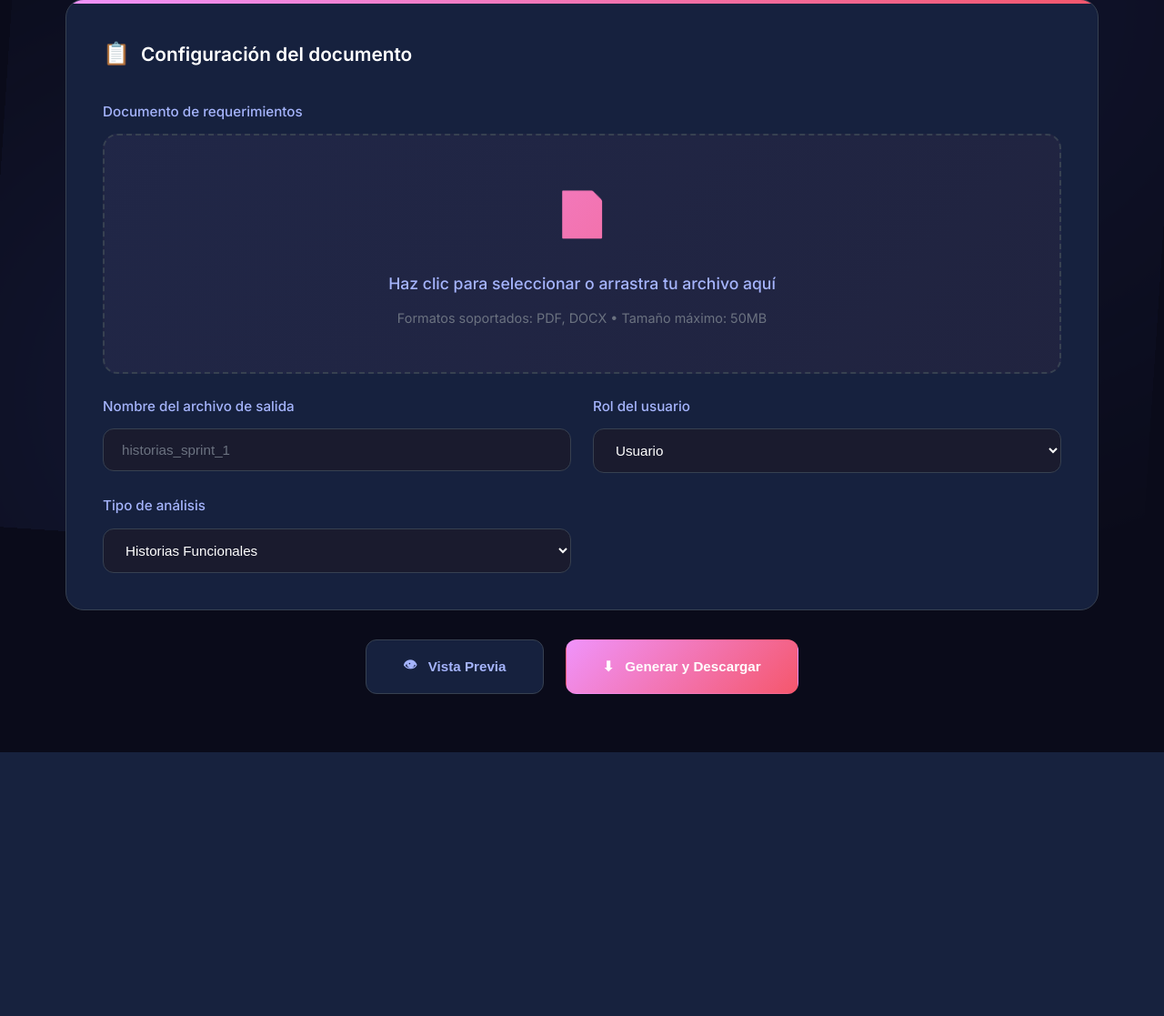
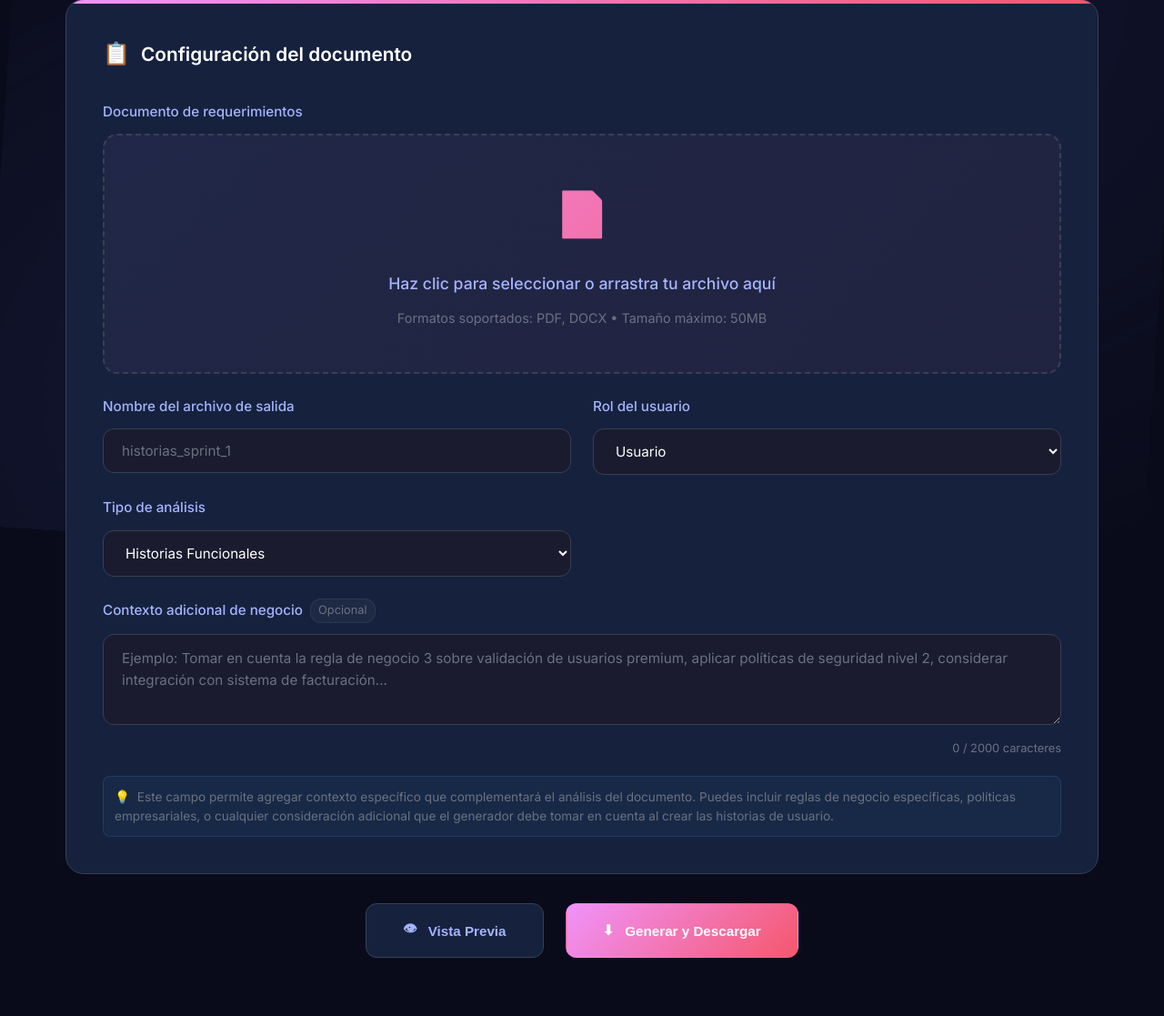
Before and after one commit to CMedina2023/Nexus-Web-HTML, a Flask app: page /story-creator in a window 1280 px wide. Shown: the part 164-1281 px from the top of the page at 91% size. Before the commit the page ends 991 px from the top, so only its background shows below. Run offline with Flask 3, Linux system fonts and the light colour scheme.

Commit message:
Update story-creator.html

```diff
--- a/Nexus-Web/templates/story-creator.html
+++ b/Nexus-Web/templates/story-creator.html
@@ -219,10 +219,24 @@
             font-size: 0.95rem;
             font-weight: 500;
             color: var(--text-secondary);
+            display: flex;
+            align-items: center;
+            gap: 0.5rem;
+        }
+
+        .form-label .optional {
+            font-size: 0.8rem;
+            color: var(--text-muted);
+            font-weight: 400;
+            background: rgba(107, 114, 128, 0.1);
+            padding: 0.15rem 0.5rem;
+            border-radius: 12px;
+            border: 1px solid rgba(107, 114, 128, 0.2);
         }
 
         .form-input,
-        .form-select {
+        .form-select,
+        .form-textarea {
             background: var(--secondary-bg);
             border: 1px solid var(--border);
             border-radius: 12px;
@@ -230,17 +244,27 @@
             color: var(--text-primary);
             font-size: 0.95rem;
             transition: all 0.3s cubic-bezier(0.4, 0, 0.2, 1);
+            font-family: inherit;
+        }
+
+        .form-textarea {
+            min-height: 100px;
+            max-height: 200px;
+            resize: vertical;
+            line-height: 1.6;
         }
 
         .form-input:focus,
-        .form-select:focus {
+        .form-select:focus,
+        .form-textarea:focus {
             outline: none;
             border-color: var(--accent);
             box-shadow: 0 0 0 3px rgba(76, 110, 245, 0.1);
             transform: translateY(-2px);
         }
 
-        .form-input::placeholder {
+        .form-input::placeholder,
+        .form-textarea::placeholder {
             color: var(--text-muted);
         }
 
@@ -342,6 +366,23 @@
             border-top: 1px solid rgba(16, 185, 129, 0.1);
             margin-top: 0.5rem;
             padding-top: 0.75rem;
+        }
+
+        /* Context Info Box */
+        .context-info {
+            background: rgba(79, 172, 254, 0.05);
+            border: 1px solid rgba(79, 172, 254, 0.15);
+            border-radius: 8px;
+            padding: 0.75rem;
+            margin-top: 0.5rem;
+            font-size: 0.85rem;
+            color: var(--text-muted);
+            line-height: 1.5;
+        }
+
+        .context-info::before {
+            content: '💡 ';
+            margin-right: 0.25rem;
         }
 
         /* Action Buttons */
@@ -744,6 +785,22 @@
         .results-content::-webkit-scrollbar-thumb:hover {
             background: var(--accent);
         }
+
+        /* Character counter */
+        .char-counter {
+            font-size: 0.8rem;
+            color: var(--text-muted);
+            text-align: right;
+            margin-top: 0.25rem;
+        }
+
+        .char-counter.warning {
+            color: var(--warning);
+        }
+
+        .char-counter.error {
+            color: var(--error);
+        }
     </style>
 </head>
 <body>
@@ -817,6 +874,27 @@
                             <option value="característica">Historias No Funcionales</option>
                         </select>
                     </div>
+
+                    <!-- Business Context (New Field) -->
+                    <div class="form-group full-width">
+                        <label class="form-label" for="business-context">
+                            Contexto adicional de negocio
+                            <span class="optional">Opcional</span>
+                        </label>
+                        <textarea
+                            id="business-context"
+                            name="business_context"
+                            class="form-textarea"
+                            maxlength="2000"
+                            placeholder="Ejemplo: Tomar en cuenta la regla de negocio 3 sobre validación de usuarios premium, aplicar políticas de seguridad nivel 2, considerar integración con sistema de facturación..."
+                        ></textarea>
+                        <div class="char-counter" id="context-counter">0 / 2000 caracteres</div>
+                        <div class="context-info">
+                            Este campo permite agregar contexto específico que complementará el análisis del documento.
+                            Puedes incluir reglas de negocio específicas, políticas empresariales, o cualquier consideración adicional
+                            que el generador debe tomar en cuenta al crear las historias de usuario.
+                        </div>
+                    </div>
                 </div>
             </form>
         </section>
@@ -887,6 +965,8 @@
                 this.generateBtn = document.getElementById('generate-btn');
                 this.progressSection = document.getElementById('progress-section');
                 this.resultsSection = document.getElementById('results-section');
+                this.contextTextarea = document.getElementById('business-context');
+                this.contextCounter = document.getElementById('context-counter');
 
                 this.startTime = null;
 
@@ -896,6 +976,24 @@
             init() {
                 this.setupFileUpload();
                 this.setupEventListeners();
+                this.setupContextCounter();
+            }
+
+            setupContextCounter() {
+                this.contextTextarea.addEventListener('input', (e) => {
+                    const length = e.target.value.length;
+                    const maxLength = 2000;
+
+                    this.contextCounter.textContent = `${length} / ${maxLength} caracteres`;
+
+                    // Update counter styling based on length
+                    this.contextCounter.classList.remove('warning', 'error');
+                    if (length > maxLength * 0.9) {
+                        this.contextCounter.classList.add('error');
+                    } else if (length > maxLength * 0.8) {
+                        this.contextCounter.classList.add('warning');
+                    }
+                });
             }
 
             setupFileUpload() {
@@ -1039,7 +1137,11 @@
                     const data = await response.json();
 
                     if (response.ok && data.status === 'success') {
-                        const previewContent = `Vista previa de historias generadas
+                        const contextInfo = formData.get('business_context')
+                            ? `\nContexto adicional aplicado: ${formData.get('business_context').substring(0, 100)}...`
+                            : '';
+
+                        const previewContent = `Vista previa de historias generadas${contextInfo}
 
 ${data.stories.join('\n\n' + '='.repeat(80) + '\n\n')}
 
@@ -1092,11 +1194,14 @@ Resumen:
                         window.URL.revokeObjectURL(url);
                         document.body.removeChild(a);
 
+                        const contextUsed = formData.get('business_context') ? 'Sí' : 'No';
+
                         this.showResults(`Descarga completada exitosamente
 
 Archivo generado: ${formData.get('output_filename')}.docx
 Rol: ${formData.get('role')}
 Tipo: ${formData.get('story_type')}
+Contexto adicional: ${contextUsed}
 
 El archivo ha sido descargado automáticamente y contiene todas las historias de usuario generadas con el formato avanzado que incluye:
 
```
